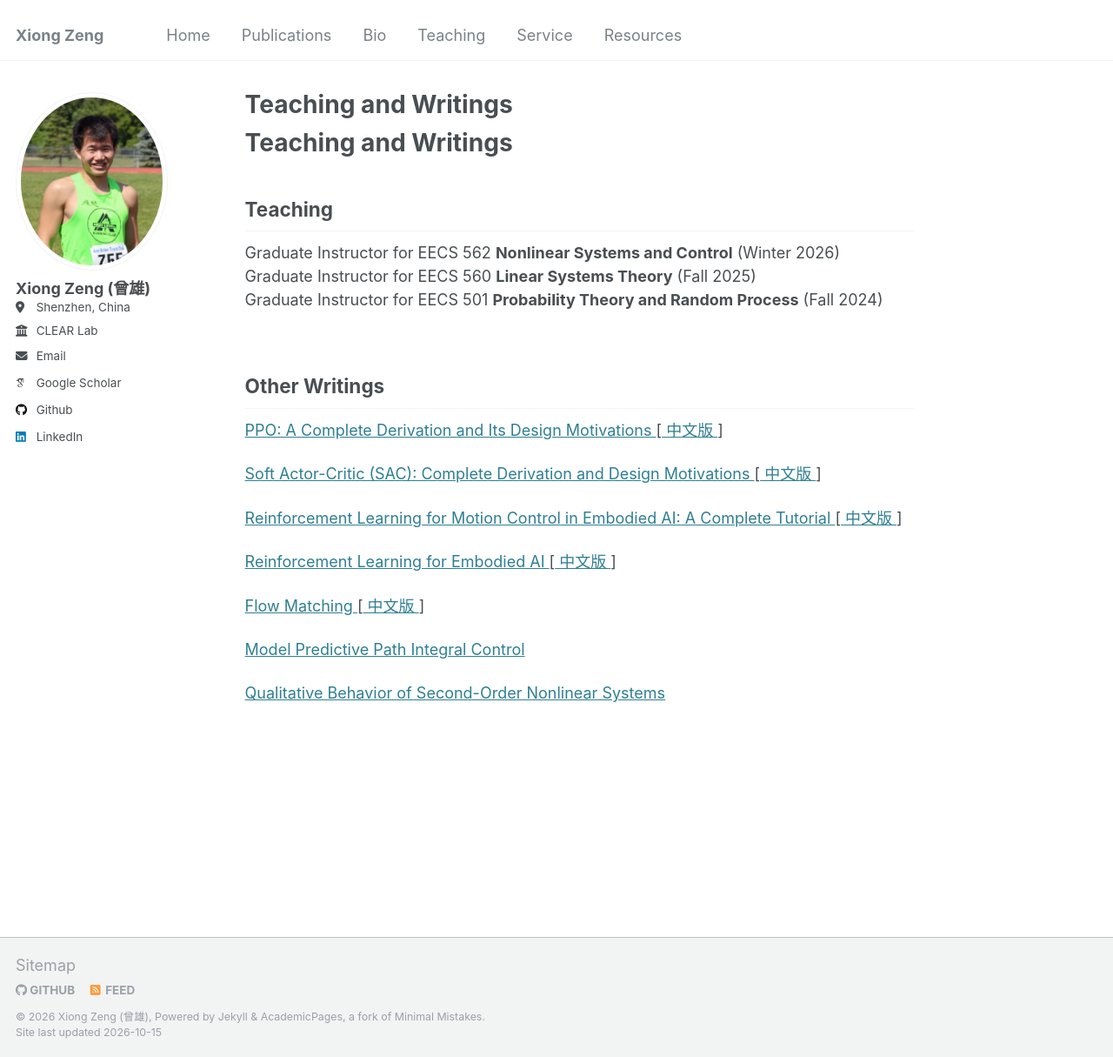
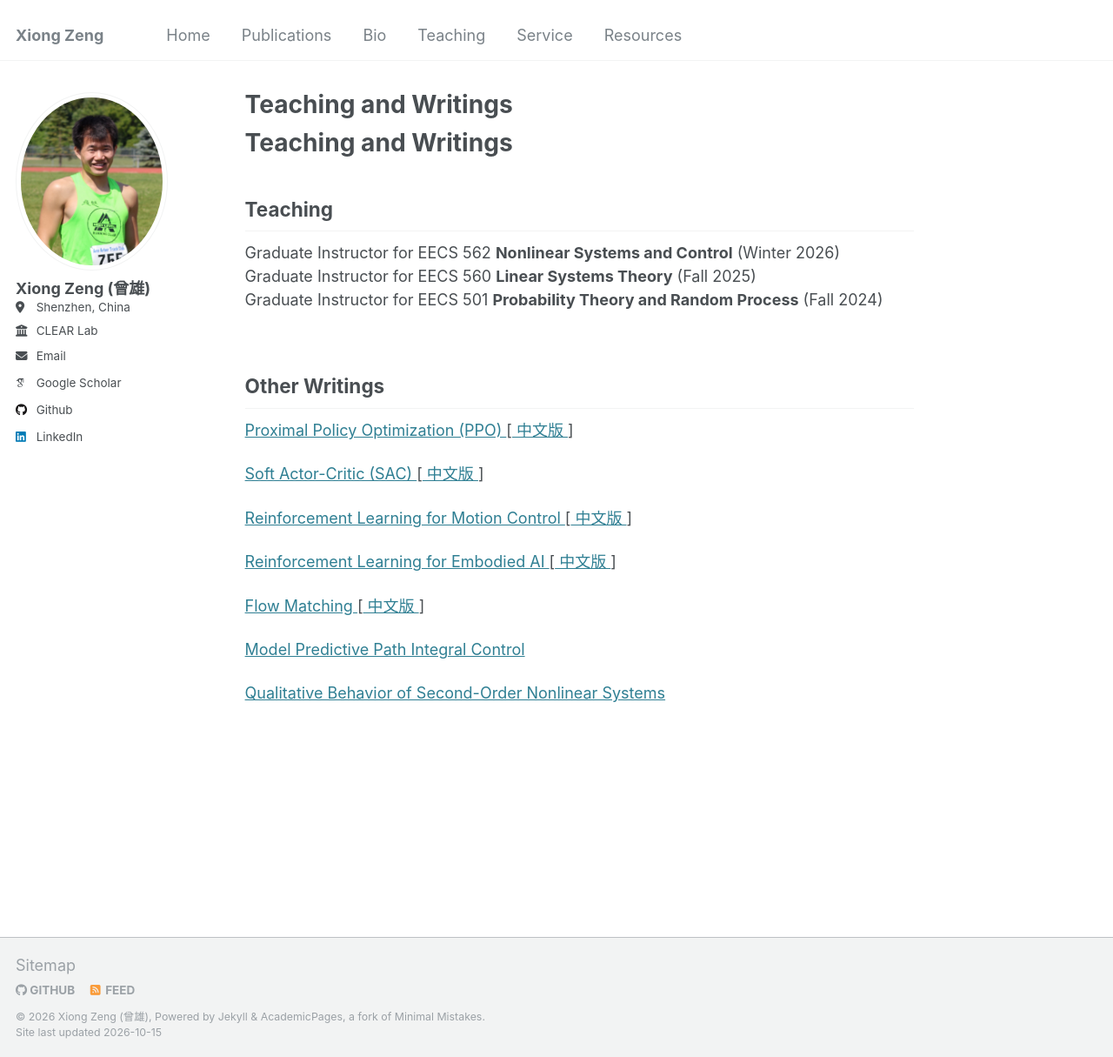
Before and after one commit to zengxiong111/zengxiong.github.io, a Jekyll site: the page built from _pages/teaching.md, in a window 1280 px wide and 1215 px high. Shown: the whole window at 87% size. Built offline with Jekyll 4.4.1, drawn with Linux system fonts in a browser that asks for light colours; some web fonts are replaced; our own code applies the rules of GitHub Pages for plain Markdown files.

Commit message:
Update teaching.md

```diff
--- a/_pages/teaching.md
+++ b/_pages/teaching.md
@@ -21,7 +21,7 @@ Graduate Instructor for EECS 501 **Probability Theory and Random Process** (Fall
 
 <a href="https://zengxiong111.github.io/zengxiong.github.io/files/PPO_Complete_Derivation_EN.pdf"
    target="_blank">
-  PPO: A Complete Derivation and Its Design Motivations
+ Proximal Policy Optimization (PPO)
 </a> [<a href="https://zengxiong111.github.io/zengxiong.github.io/files/PPO_Complete_Derivation_CN.pdf"
    target="_blank">
   中文版
@@ -29,7 +29,7 @@ Graduate Instructor for EECS 501 **Probability Theory and Random Process** (Fall
 
 <a href="https://zengxiong111.github.io/zengxiong.github.io/files/SAC_Complete_Derivation_EN.pdf"
    target="_blank">
-  Soft Actor-Critic (SAC): Complete Derivation and Design Motivations
+  Soft Actor-Critic (SAC)
 </a> [<a href="https://zengxiong111.github.io/zengxiong.github.io/files/SAC_Complete_Derivation_CN.pdf"
    target="_blank">
   中文版
@@ -37,7 +37,7 @@ Graduate Instructor for EECS 501 **Probability Theory and Random Process** (Fall
 
 <a href="https://zengxiong111.github.io/zengxiong.github.io/files/Embodied_Motion_Control_RL_Tutorial_EN.pdf"
    target="_blank">
-  Reinforcement Learning for Motion Control in Embodied AI: A Complete Tutorial
+  Reinforcement Learning for Motion Control
 </a> [<a href="https://zengxiong111.github.io/zengxiong.github.io/files/Embodied_Motion_Control_RL_Tutorial_ZH.pdf"
    target="_blank">
   中文版
```
